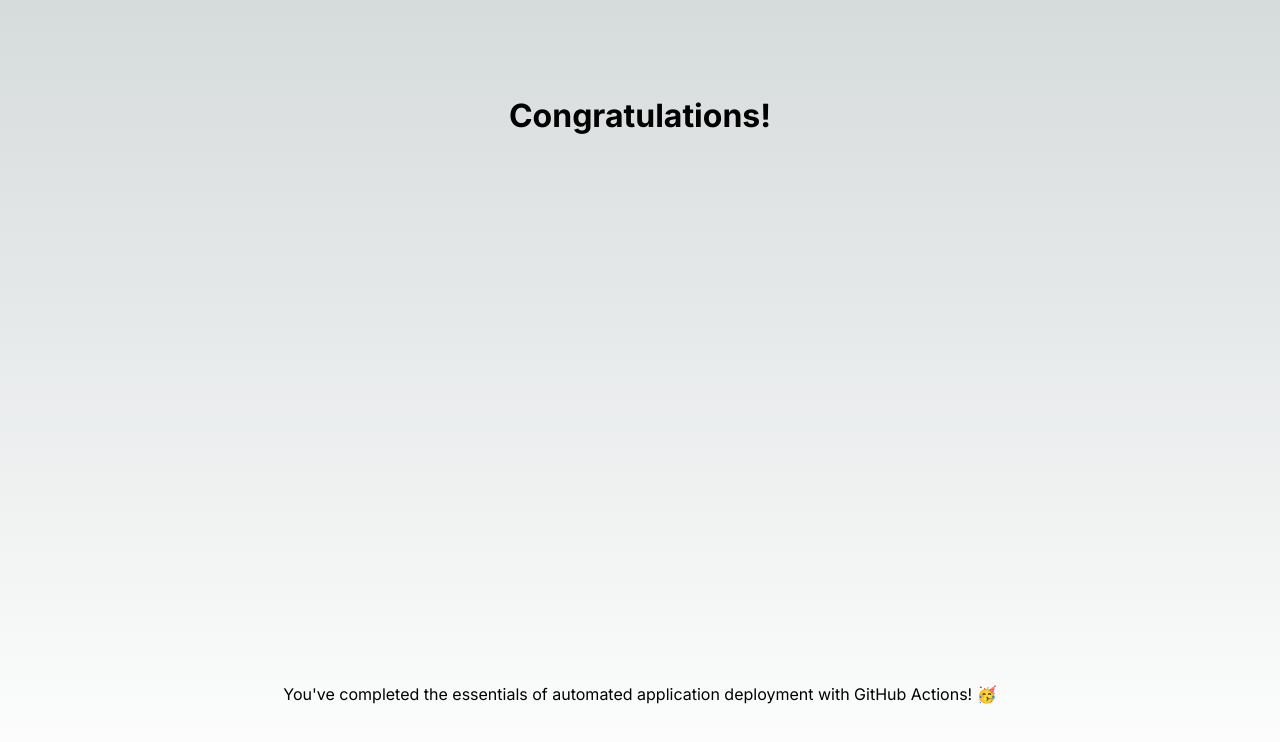
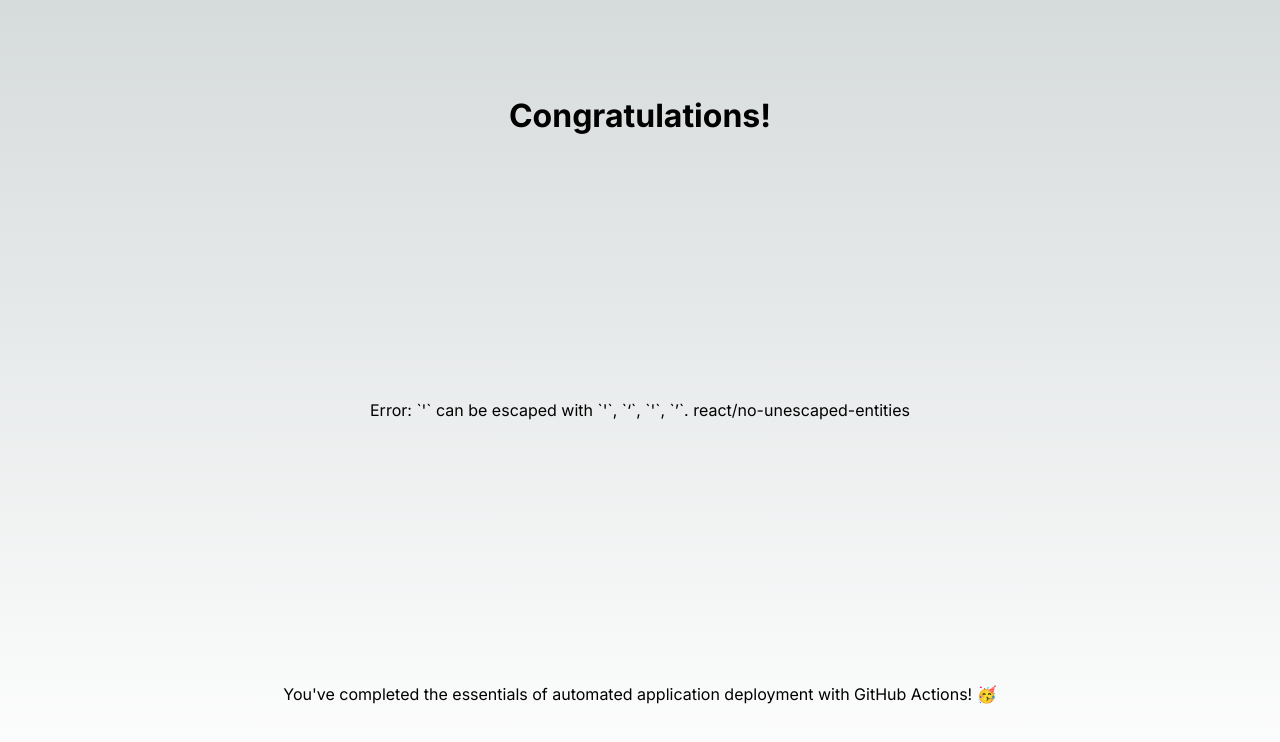
Before and after one commit to lmarreiros/actions-learning-pathway, a Next.js app: page / in a window 1280 px wide. Shown: the top 742 px of the page. Built offline with nearby package versions, Linux system fonts and the light colour scheme.

Commit message:
Update index.js

```diff
--- a/pages/index.js
+++ b/pages/index.js
@@ -17,6 +17,7 @@ export default function Home() {
       <main className={`${styles.main} ${inter.className}`}>
 
        <h1>Congratulations!</h1>
+   Error: `'` can be escaped with `&apos;`, `&lsquo;`, `&#39;`, `&rsquo;`.  react/no-unescaped-entities
   <p>You've completed the essentials of automated application deployment with GitHub Actions! 🥳</p>
 
       </main>
```
